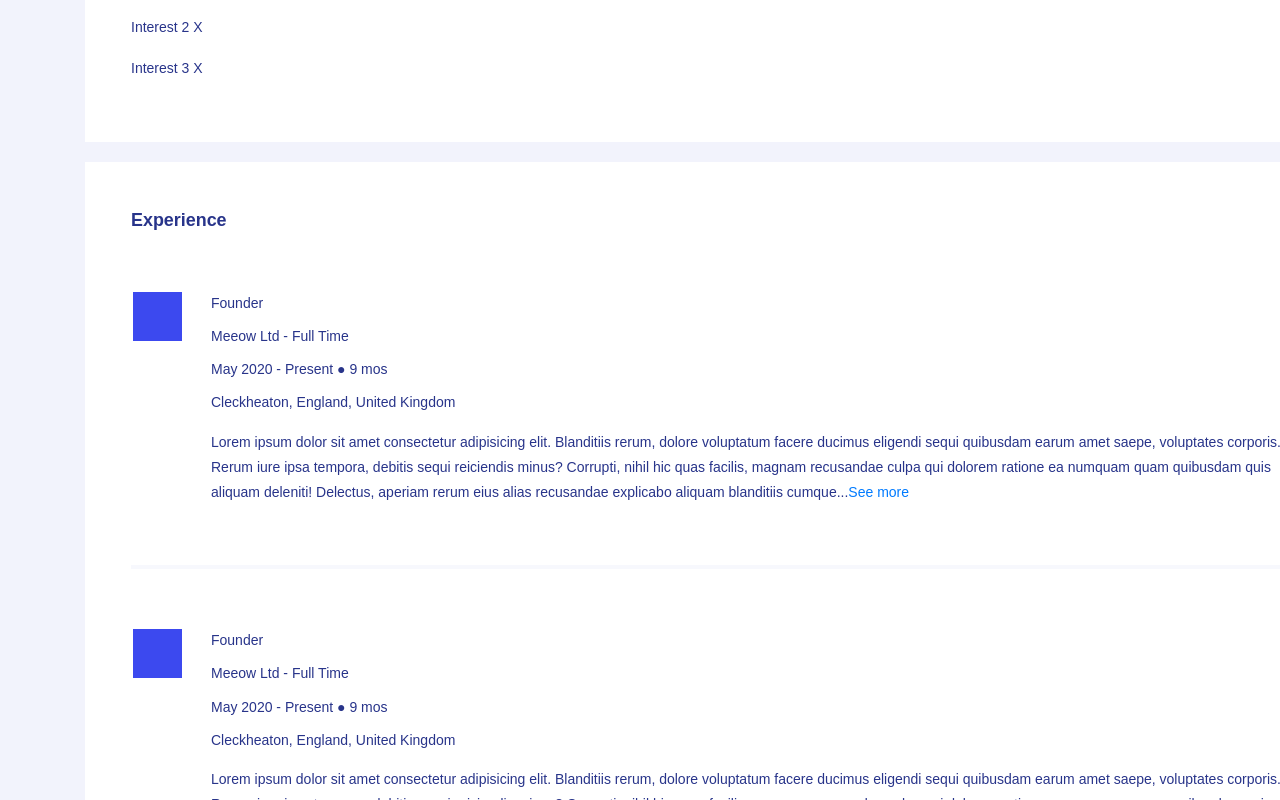
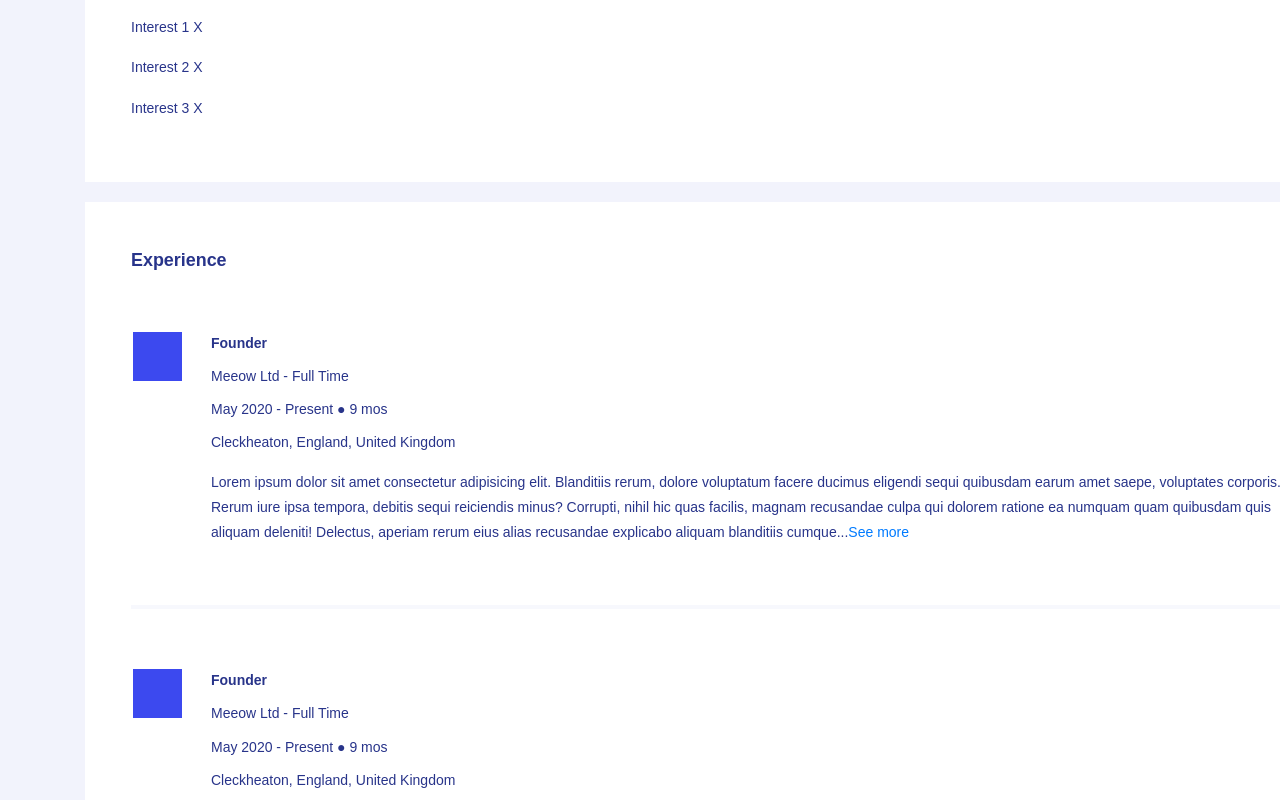
Before and after one commit to maisiemay06/profile, a React (Create React App) app: page / in a window 1280 px wide. Shown: the part 2791-3591 px from the top of the page. Built offline with nearby package versions, Linux system fonts and the light colour scheme; a web font is replaced by a local one.

Commit message:
Fix font weights

```diff
--- a/src/App.css
+++ b/src/App.css
@@ -179,7 +179,7 @@ main {
 .section-title {
   font-size: 1.28rem;
   font-weight: 600;
-  margin-bottom: 20px;
+  margin-bottom: 30px;
 }
 
 .section-descrip {
@@ -419,6 +419,10 @@ main {
   width: 90%;
 }
 
+.exp-content .exp-title {
+  font-weight: 600;
+}
+
 .exp-content img {
   margin-left: -20px;
   width: 49px;
@@ -427,6 +431,7 @@ main {
 
 .exp-content li {
   margin-bottom: 8px;
+  font-weight: 500;
 }
 
 .exp-content hr {
@@ -442,3 +447,7 @@ main {
   margin: -50px 0 20px 80px;
   width: 90%;
 }
+
+.edu-content .edu-name {
+  font-weight: 600;
+}
--- a/src/Experience.js
+++ b/src/Experience.js
@@ -12,7 +12,7 @@ export default function Experience() {
               <img src={holderImg} alt="" className='exp-img'></img>
               <div className="exp-info">
                 <ul>
-                  <li>Founder</li>
+                  <li className="exp-title">Founder</li>
                   <li>Meeow Ltd - Full Time</li>
                   <li>May 2020 - Present ● 9 mos</li>
                   <li>Cleckheaton, England, United Kingdom</li>
@@ -30,7 +30,7 @@ export default function Experience() {
               <img src={holderImg} alt="" className='exp-img'></img>
               <div className="exp-info">
                 <ul>
-                  <li>Founder</li>
+                  <li className="exp-title">Founder</li>
                   <li>Meeow Ltd - Full Time</li>
                   <li>May 2020 - Present ● 9 mos</li>
                   <li>Cleckheaton, England, United Kingdom</li>
@@ -48,7 +48,7 @@ export default function Experience() {
               <img src={holderImg} alt="" className='exp-img'></img>
               <div className="exp-info">
                 <ul>
-                  <li>Founder</li>
+                  <li className="exp-title">Founder</li>
                   <li>Meeow Ltd - Full Time</li>
                   <li>May 2020 - Present ● 9 mos</li>
                   <li>Cleckheaton, England, United Kingdom</li>
```
